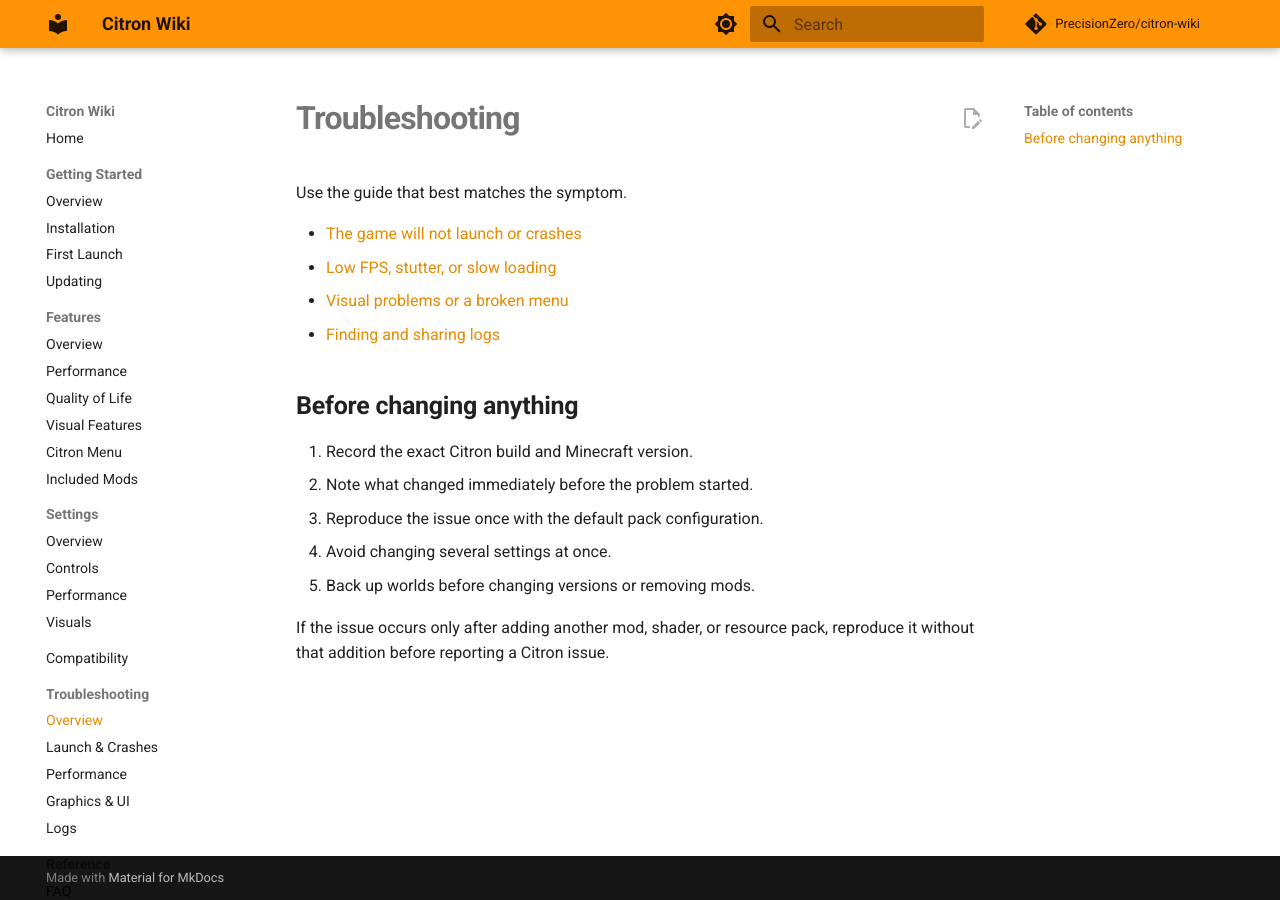
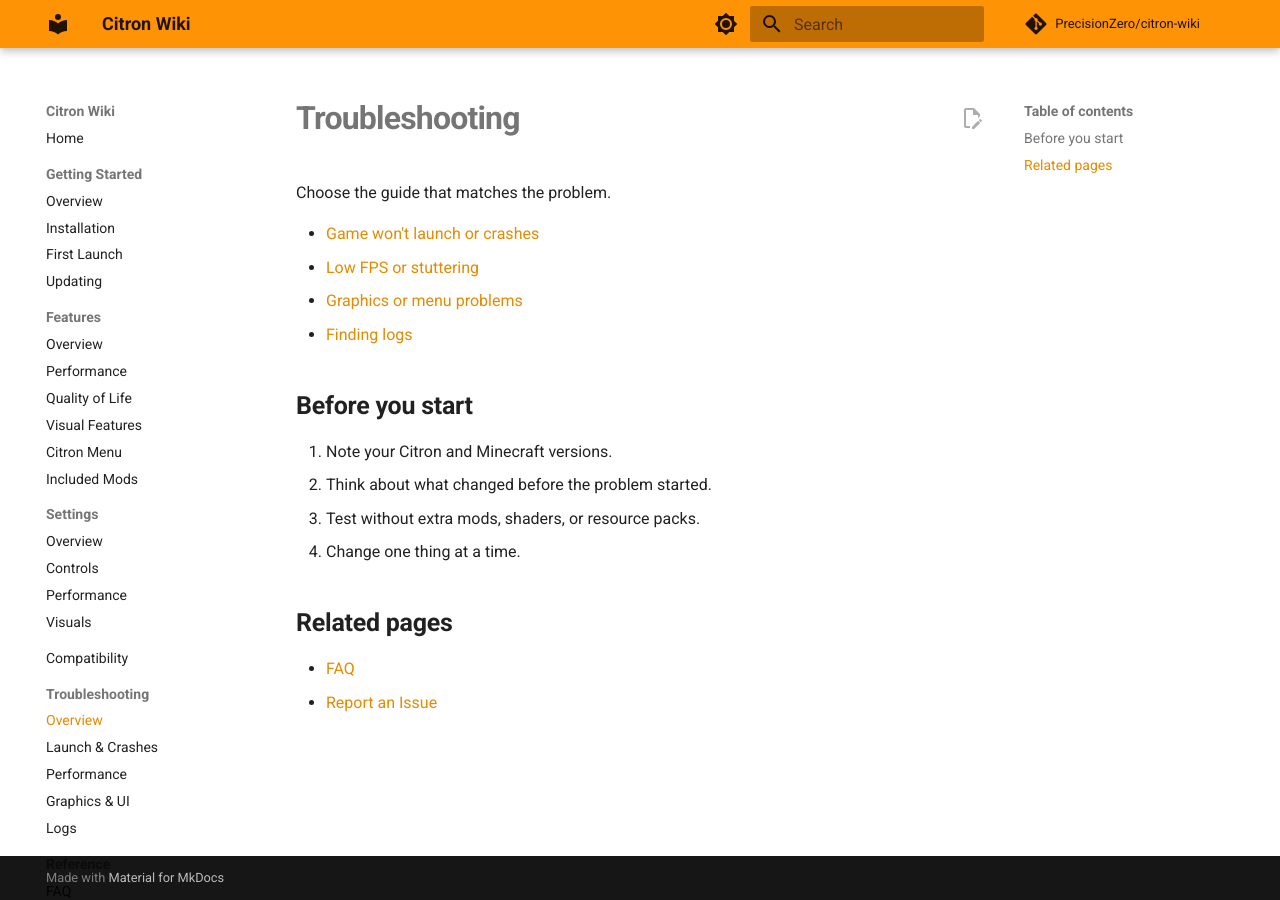
Before and after one commit to PrecisionZero/citron-wiki, an MkDocs documentation site: the page built from docs/troubleshooting/index.md, in a window 1280 px wide. Built offline with MkDocs 1.6.1 and Material for MkDocs 9.7.7, drawn with Linux system fonts in a browser that asks for light colours; comment, search, counter and statistics services are not loaded.

Commit message:
Simplify wiki page: docs/troubleshooting/index.md

```diff
--- a/docs/troubleshooting/index.md
+++ b/docs/troubleshooting/index.md
@@ -1,18 +1,20 @@
 # Troubleshooting
 
-Use the guide that best matches the symptom.
+Choose the guide that matches the problem.
 
-- [The game will not launch or crashes](launch-crashes.md)
-- [Low FPS, stutter, or slow loading](performance.md)
-- [Visual problems or a broken menu](graphics-ui.md)
-- [Finding and sharing logs](logs.md)
+- [Game won't launch or crashes](launch-crashes.md)
+- [Low FPS or stuttering](performance.md)
+- [Graphics or menu problems](graphics-ui.md)
+- [Finding logs](logs.md)
 
-## Before changing anything
+## Before you start
 
-1. Record the exact Citron build and Minecraft version.
-2. Note what changed immediately before the problem started.
-3. Reproduce the issue once with the default pack configuration.
-4. Avoid changing several settings at once.
-5. Back up worlds before changing versions or removing mods.
+1. Note your Citron and Minecraft versions.
+2. Think about what changed before the problem started.
+3. Test without extra mods, shaders, or resource packs.
+4. Change one thing at a time.
 
-If the issue occurs only after adding another mod, shader, or resource pack, reproduce it without that addition before reporting a Citron issue.
+## Related pages
+
+- [FAQ](../faq.md)
+- [Report an Issue](../support/issue-reporting.md)
```
